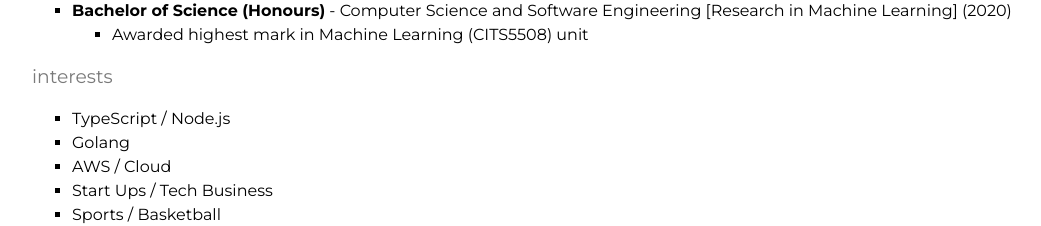
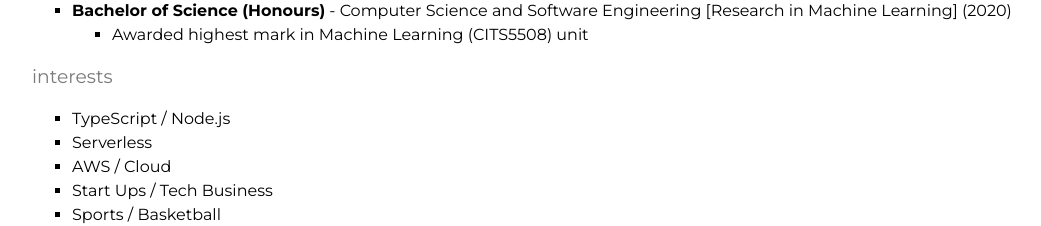
Before and after one commit to nicholascannon1/portfolio-v4, a Next.js app in the folder client/: page / in a window 1280 px wide. Shown: the part 1180-1406 px from the top of the page, without its empty margins (96-1137 px from the left). Built offline with nearby package versions, Linux system fonts and the light colour scheme.

Commit message:
update about section

```diff
--- a/client/sections/About.tsx
+++ b/client/sections/About.tsx
@@ -40,7 +40,7 @@ const AboutSection: React.FC = () => {
       <h3>interests</h3>
       <ul>
         <li>TypeScript / Node.js</li>
-        <li>Golang</li>
+        <li>Serverless</li>
         <li>AWS / Cloud</li>
         <li>Start Ups / Tech Business</li>
         <li>Sports / Basketball</li>
```
